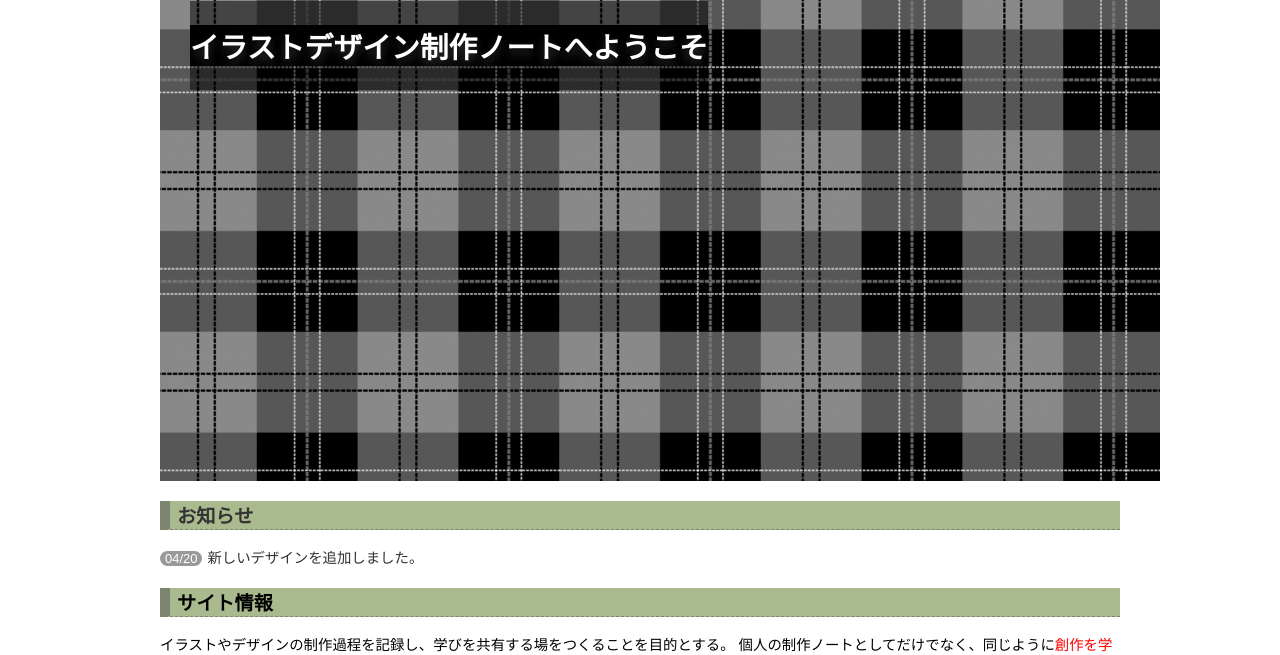
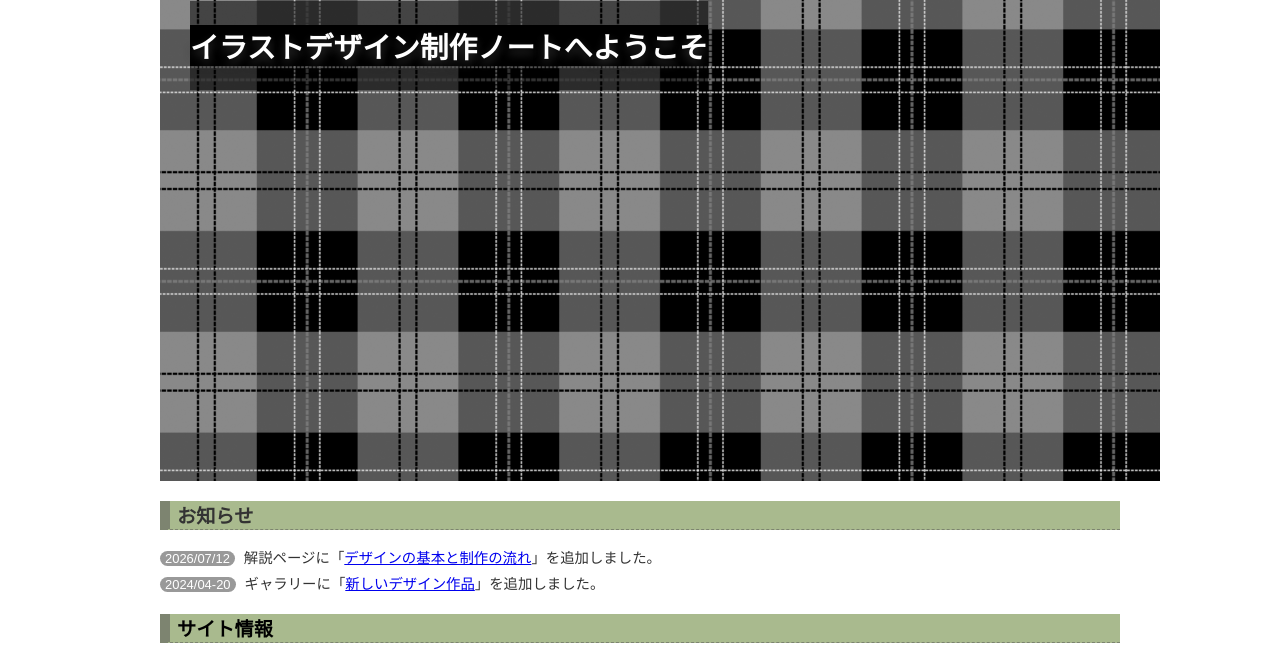
Before and after one commit to yu-89-na/yu-89-na.github.io, a plain HTML site: page index.html in a window 1280 px wide. Shown: the part 77-732 px from the top of the page. Drawn offline with Linux system fonts and the light colour scheme.

Commit message:
更新内容を記載しました。

```diff
--- a/index.html
+++ b/index.html
@@ -34,7 +34,14 @@
         <section>
             <h2>お知らせ</h2>
             <ul>
-                <li><time datetime="2024-04-20">04/20</time>新しいデザインを追加しました。</li>
+                <li>
+                    <time datetime="2026-07-12">2026/07/12</time>
+                    解説ページに「<a href="contents1.html">デザインの基本と制作の流れ</a>」を追加しました。
+                </li>
+                <li>
+                    <time datetime="2024-04-20">2024/04-20</time>
+                    ギャラリーに「<a href="contents2.html">新しいデザイン作品</a>」を追加しました。
+                </li>
             </ul>
         </section>
         <div class="navy">
```
